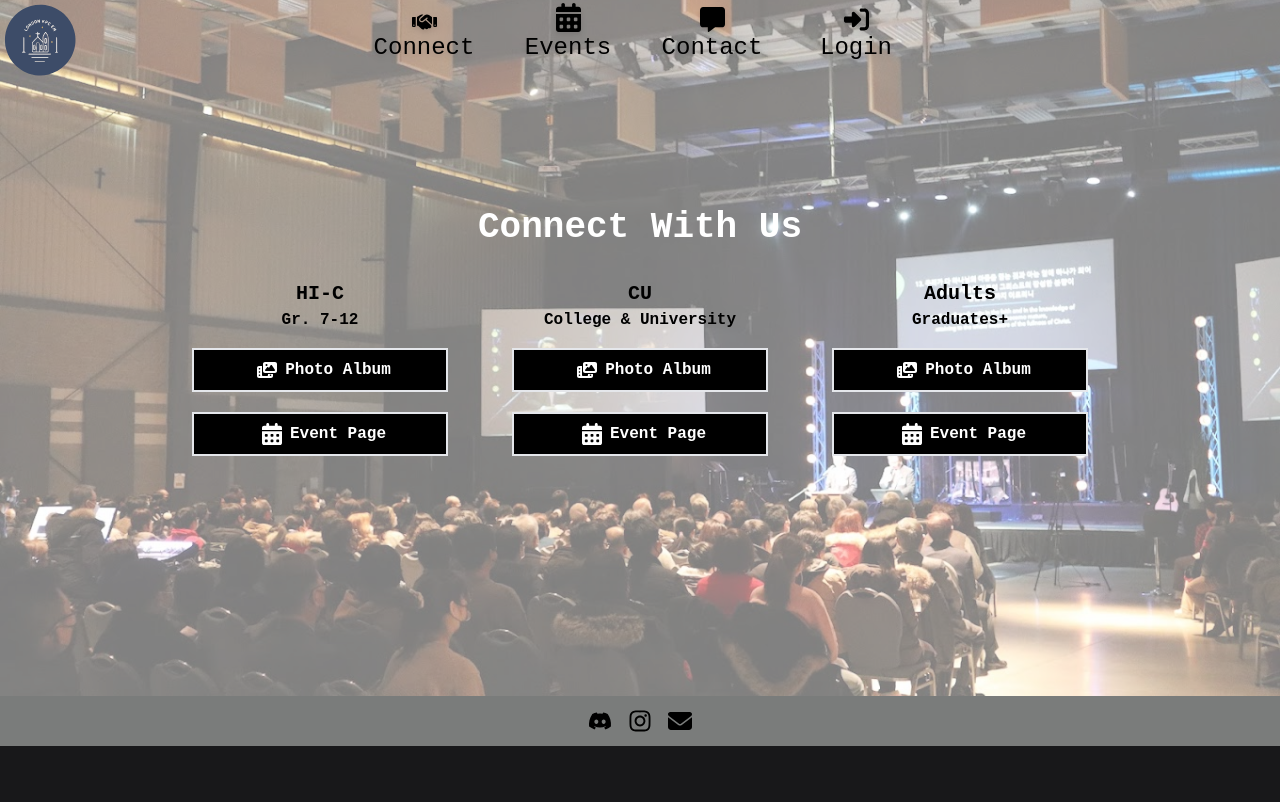
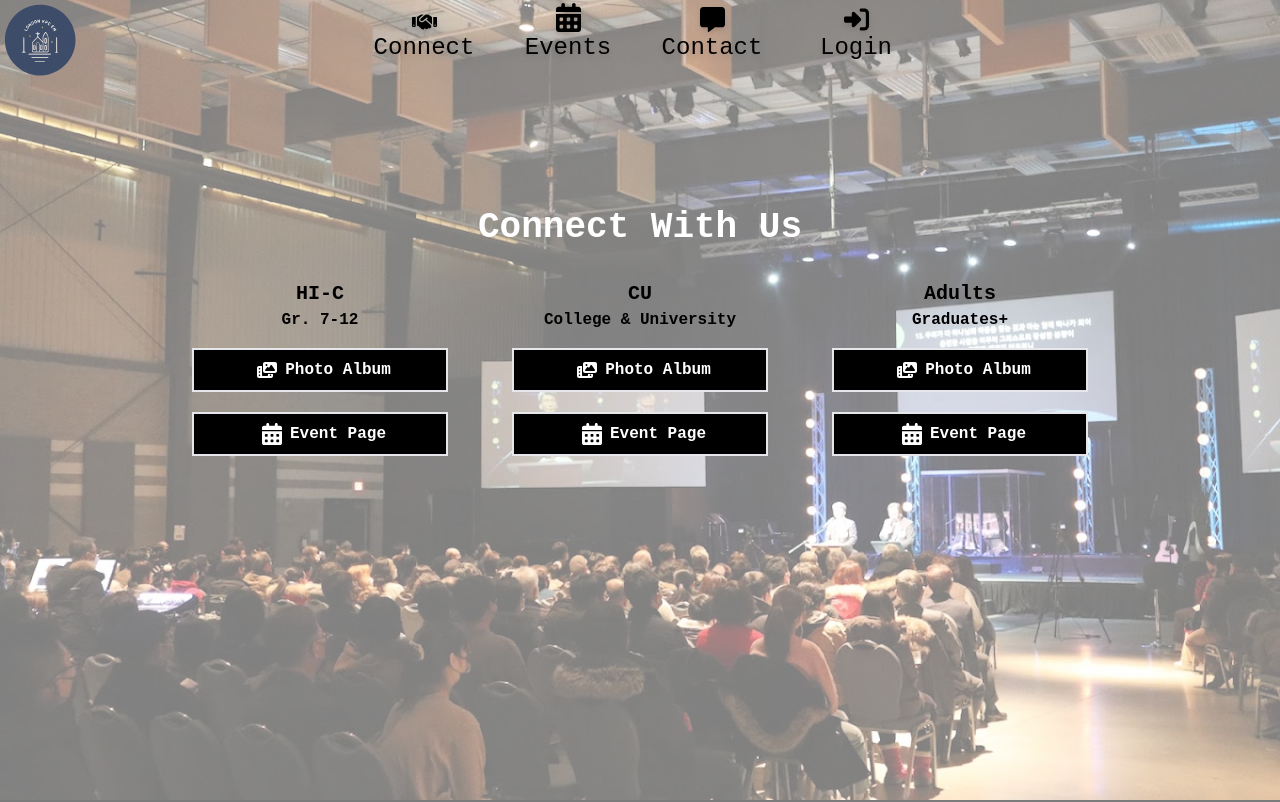
Before and after one commit to LondonKPC/lkpc-frontend, a Next.js app: page /connect in a window 1280 px wide. Shown: the top 802 px of the page. Built offline with nearby package versions, Linux system fonts and the light colour scheme.

Commit message:
Fixed screen on larger resolutions

```diff
--- a/app/connect/page.tsx
+++ b/app/connect/page.tsx
@@ -5,11 +5,9 @@ import ConnectCard from '@/components/connectCard/ConnectCard';
 
 export default function Connect() {
   return (
-    <div>
-        <div className="bg-gray-100">
-            <div className="flex justify-center items-center w-full h-full bg-cover md:bg-full bg-center" style={{ backgroundImage: `url(${churchBackground.src})` }}>
+    <div className="flex justify-center items-center w-full min-h-full bg-cover md:bg-full bg-center" style={{ backgroundImage: `url(${churchBackground.src})` }}>
         {/* Desktop */}
-                <div className="bg-white w-full h-full bg-opacity-50">
+        <div className="bg-white w-full h-screen bg-opacity-50">
           <div className="flex flex-col items-center justify-center my-52">
             <h1 className="text-center text-white text-4xl font-bold">Connect With Us</h1>
             <div className="grid lg:grid-cols-3 md:grid-cols-2">
@@ -20,7 +18,5 @@ export default function Connect() {
         </div>
       </div>
     </div>
-        </div>
-    </div>
   );
 }
```
Lines whose indentation alone changed are shown as unchanged.
